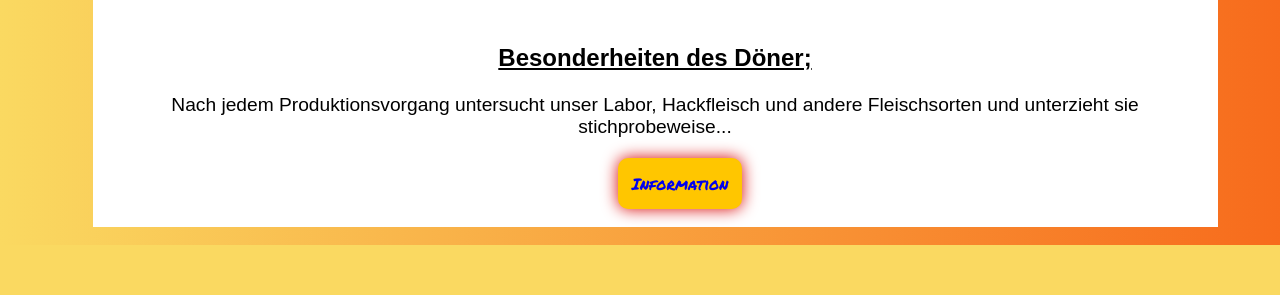
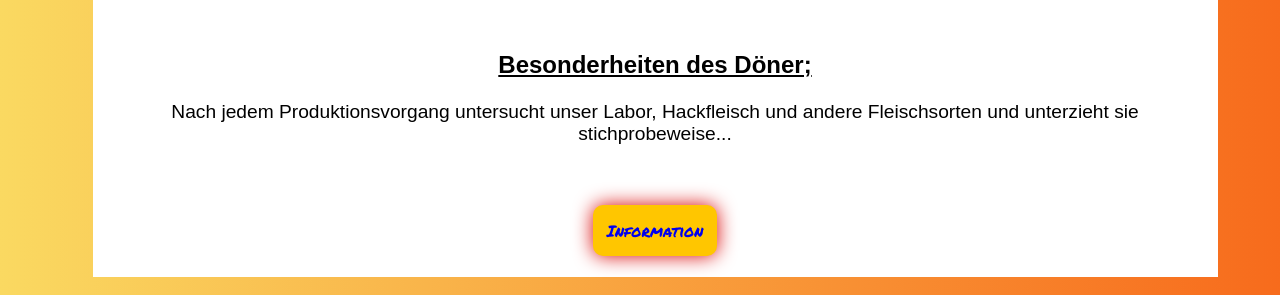
Before and after one commit to karamanburak/Mustafas-Gemuse, a plain HTML site: page index.html in a window 1280 px wide. Shown: the part 1057-1352 px from the top of the page. Before the commit the page ends 1302 px from the top, so only its background shows below. Drawn offline with Linux system fonts and the light colour scheme; a web font is replaced by a local one.

Commit message:
new features added

```diff
--- a/style.css
+++ b/style.css
@@ -28,6 +28,7 @@ header {
   flex-wrap: wrap;
   justify-content: space-between;
   align-items: center;
+  text-align: center;
 }
 header img {
   width: 700px;
@@ -176,7 +177,7 @@ header h1 {
   background-color: #fff;
   width: 90%;
   margin-left: 5%;
-  height: 500px;
+  height: 550px;
   gap: 2rem;
 }
 
@@ -193,10 +194,9 @@ header h1 {
 button {
   border-radius: 10px;
   border-style: none;
-  margin-top: 20px;
-  margin-left: 50px;
+  margin-top: 60px;
   padding: 14px;
-  box-shadow: 0 0 1rem #d80404;
+  box-shadow: 0 0 1.2rem #d80404;
   background-color: #ffc600;
   font-size: 1rem;
   font-family: "Permanent Marker", cursive;
```
